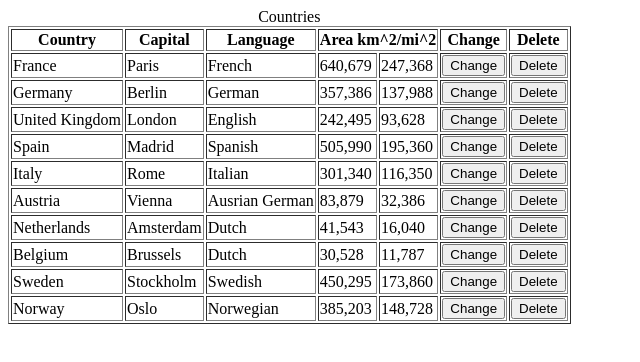
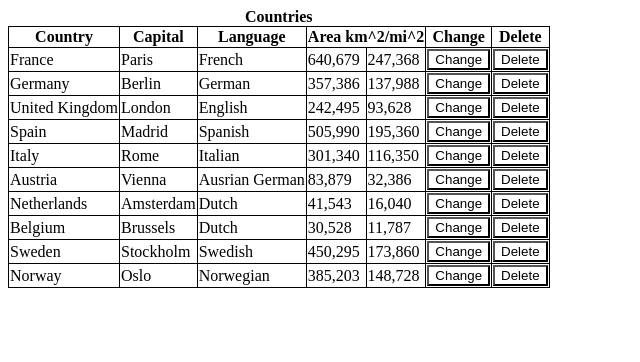
Before and after one commit to nastia1998/web_for_abapers, a plain HTML site: page HW01/task1.html in a window 1280 px wide. Shown: the whole page, without its empty margins (0-640 px from the left). Drawn offline with Linux system fonts and the light colour scheme.

Commit message:
add some style with css

```diff
--- /dev/null
+++ b/HW01/task1.css
@@ -0,0 +1,13 @@
+table, th, td {
+    border: 1px solid black;
+    border-collapse: collapse;
+}
+
+button {
+    background-color: transparent;
+    box-shadow: none;
+}
+
+caption {
+    font-weight: bold;
+}
--- a/HW01/task1.html
+++ b/HW01/task1.html
@@ -5,9 +5,10 @@
     <meta name="viewport" content="width=device-width, initial-scale=1.0">
     <meta http-equiv="X-UA-Compatible" content="ie=edge">
     <title>Task 1</title>
+    <link rel="stylesheet" href="task1.css"/>
 </head>
 <body>
-<table border="1px">
+<table>
     <caption>Countries</caption>
     <thead>
         <tr>
```
